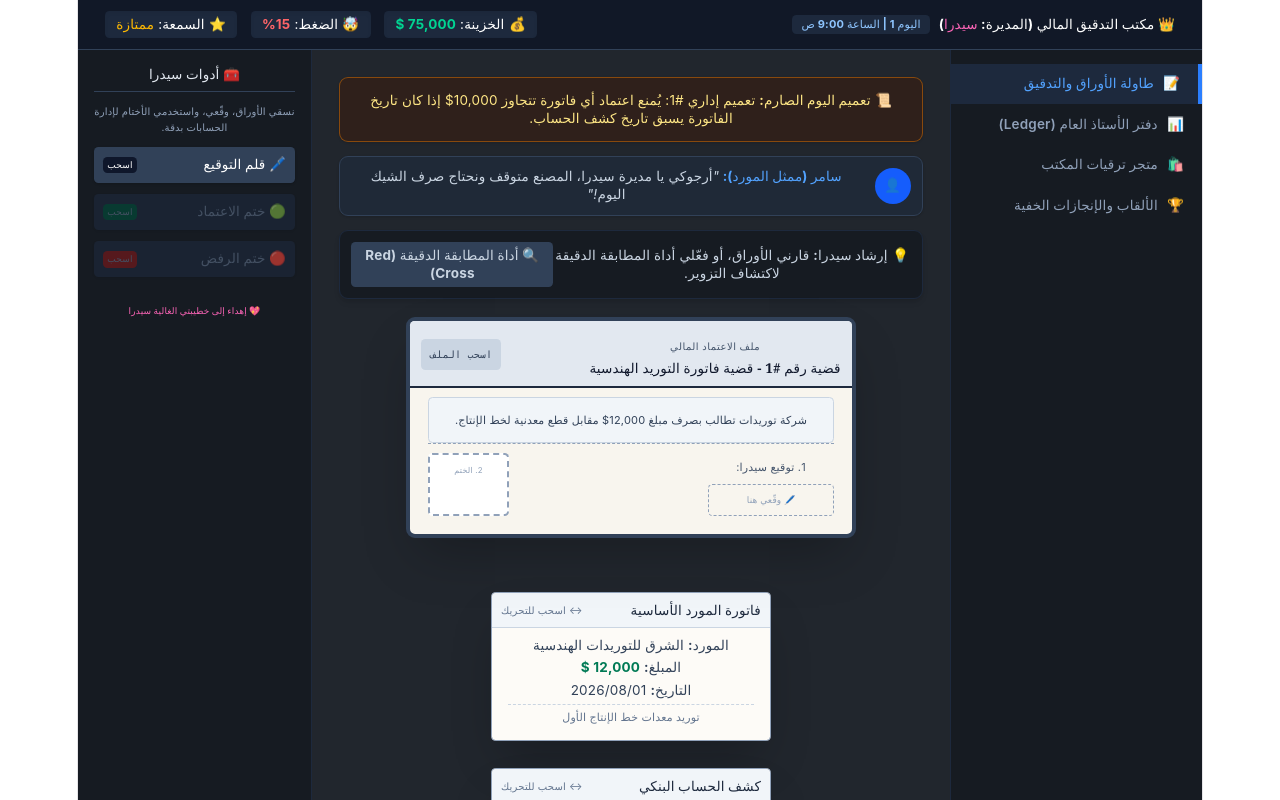
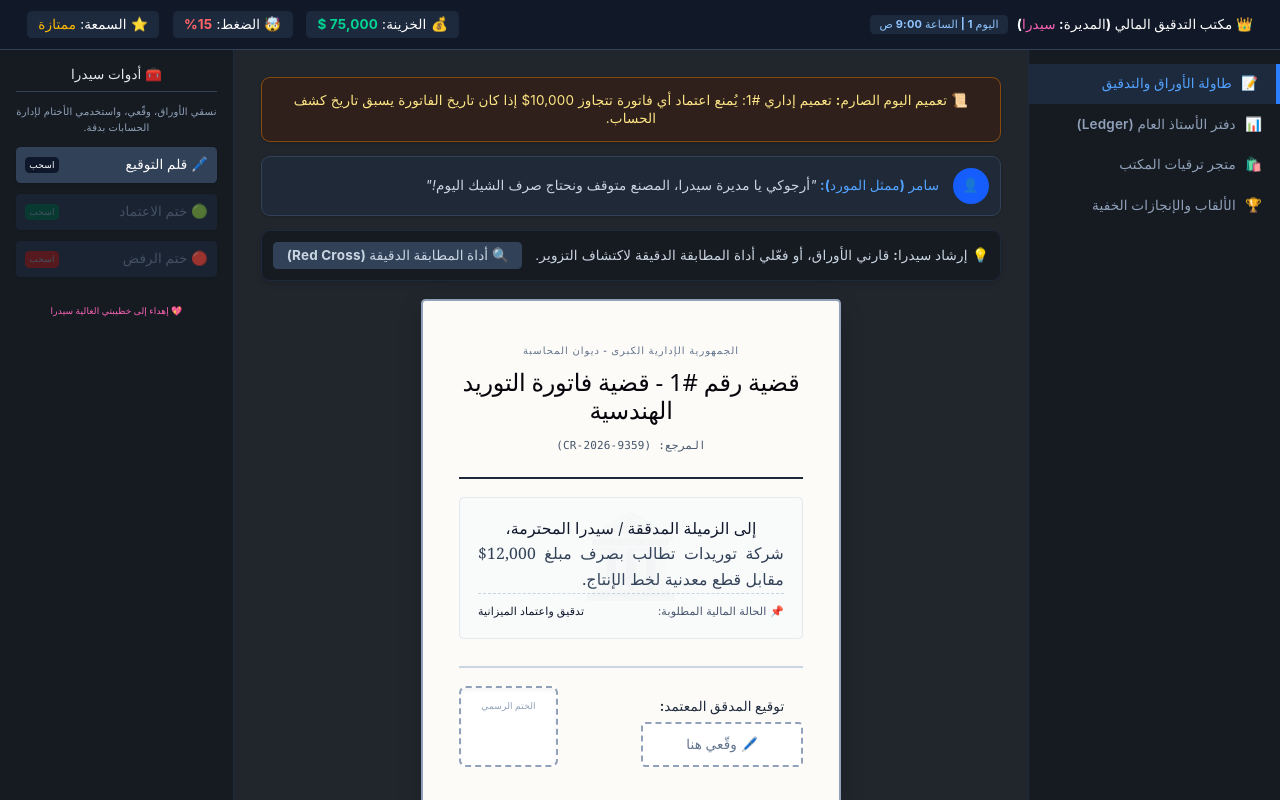
Before and after one commit to Mehooo99/sidra-audit-game, a React (Vite) app: page / in a window 1280 px wide. Built offline with nearby package versions, Linux system fonts and the light colour scheme.

Commit message:
fix bugs new

```diff
--- a/index.html
+++ b/index.html
@@ -3,7 +3,7 @@
   <head>
     <meta charset="UTF-8" />
     <link rel="icon" type="image/svg+xml" href="/favicon.svg" />
-    <meta name="viewport" content="width=device-width, initial-scale=1.0" />
+    <meta name="viewport" content="width=device-width, initial-scale=1.0, maximum-scale=1.0, user-scalable=no" />
     <title>audit-game</title>
   </head>
   <body>
--- a/src/App.jsx
+++ b/src/App.jsx
@@ -51,6 +51,7 @@ const [achievements, setAchievements] = useState(() => {
     return saved ? JSON.parse(saved) : 0;
   });
 const [activeLoveMessage, setActiveLoveMessage] = useState(null);
+const [draggingId, setDraggingId] = useState(null);
   // توليد السيناريو الحالي ديناميكياً عبر المحرك
   const scenario = generateCityScenario(currentScenarioIndex);
 
@@ -131,33 +132,104 @@ const [activeLoveMessage, setActiveLoveMessage] = useState(null);
     zIndicesSet(prev => ({ ...prev, [id]: maxZRef.current }));
   };
 
-  const handleMouseDown = (e, id) => {
+  // const handleMouseDown = (e, id) => {
+  //   if (highlightMode) return;
+  //   e.stopPropagation();
+  //   bringToFront(id);
+  //   draggingItemRef.current = id;
+  //   const element = e.currentTarget;
+  //   const rect = element.getBoundingClientRect();
+  //   const parentRect = element.parentElement.getBoundingClientRect();
+
+  //   setPositions(prev => ({
+  //     ...prev,
+  //     [id]: { x: rect.left - parentRect.left, y: rect.top - parentRect.top }
+  //   }));
+  //   dragOffsetRef.current = { x: e.clientX - rect.left, y: e.clientY - rect.top };
+  // };
+
+  // const handleMouseMove = (e) => {
+  //   if (!draggingItemRef.current) return;
+  //   const id = draggingItemRef.current;
+  //   const parentRect = e.currentTarget.getBoundingClientRect();
+  //   setPositions(prev => ({
+  //     ...prev,
+  //     [id]: { x: e.clientX - parentRect.left - dragOffsetRef.current.x, y: e.clientY - parentRect.top - dragOffsetRef.current.y }
+  //   }));
+  // };
+
+  // const handleMouseUp = () => { draggingItemRef.current = null; };
+
+ const handlePointerDown = (e, id) => {
     if (highlightMode) return;
+
+    // 🛑 منع السحب نهائياً إذا كانت فواتير العائلة أو نافذة الحب أو نهاية اللعبة ظاهرة
+    if (activeFamilyBill || gameOverReason || activeLoveMessage) {
+      return;
+    }
+
+    if (e.target.tagName === 'BUTTON' || e.target.closest('button')) {
+      return;
+    }
+
     e.stopPropagation();
     bringToFront(id);
     draggingItemRef.current = id;
+    setDraggingId(id);
+
+    const clientX = e.clientX ?? (e.touches ? e.touches[0].clientX : 0);
+    const clientY = e.clientY ?? (e.touches ? e.touches[0].clientY : 0);
+
     const element = e.currentTarget;
+    const parentContainer = document.querySelector('main');
+    if (!parentContainer) return;
+
     const rect = element.getBoundingClientRect();
-    const parentRect = element.parentElement.getBoundingClientRect();
+    const parentRect = parentContainer.getBoundingClientRect();
 
+    if (!positions[id]) {
       setPositions(prev => ({
         ...prev,
         [id]: { x: rect.left - parentRect.left, y: rect.top - parentRect.top }
       }));
-    dragOffsetRef.current = { x: e.clientX - rect.left, y: e.clientY - rect.top };
+    }
+
+    dragOffsetRef.current = { x: clientX - rect.left, y: clientY - rect.top };
+
+    if (element.setPointerCapture) {
+      element.setPointerCapture(e.pointerId);
+    }
   };
-
-  const handleMouseMove = (e) => {
+  const handlePointerMove = (e) => {
     if (!draggingItemRef.current) return;
     const id = draggingItemRef.current;
-    const parentRect = e.currentTarget.getBoundingClientRect();
+
+    const clientX = e.clientX ?? (e.touches ? e.touches[0].clientX : 0);
+    const clientY = e.clientY ?? (e.touches ? e.touches[0].clientY : 0);
+
+    const parentContainer = document.querySelector('main');
+    if (!parentContainer) return;
+    const parentRect = parentContainer.getBoundingClientRect();
+
+    // تحديث الموقع بسلاسة فائقة مع حركة الإصبع أو الماوس
     setPositions(prev => ({
       ...prev,
-      [id]: { x: e.clientX - parentRect.left - dragOffsetRef.current.x, y: e.clientY - parentRect.top - dragOffsetRef.current.y }
+      [id]: {
+        x: clientX - parentRect.left - dragOffsetRef.current.x,
+        y: clientY - parentRect.top - dragOffsetRef.current.y
+      }
     }));
   };
 
-  const handleMouseUp = () => { draggingItemRef.current = null; };
+  const handlePointerUp = (e) => {
+  if (draggingItemRef.current && e.target.releasePointerCapture) {
+    try {
+      e.target.releasePointerCapture(e.pointerId);
+    } catch (err) {}
+  }
+  draggingItemRef.current = null;
+  setDraggingId(null); // <-- تصفير الحالة هنا
+};
 
   const signDocument = () => {
     if (!isSigned) {
@@ -346,23 +418,27 @@ const [activeLoveMessage, setActiveLoveMessage] = useState(null);
       <Header gameState={gameState} />
 
       {gameOverReason && (
+        <div className="fixed inset-0 z-300 flex items-center justify-center bg-black/70">
           <GameOverModal reason={gameOverReason} resetGame={resetGame} />
+        </div>
       )}
 
       {activeFamilyBill && (
+        <div className="fixed inset-0 z-300 flex items-center justify-center bg-black/70">
           <FamilyBillsModal
             bill={activeFamilyBill}
             payBill={handlePayFamilyBill}
             skipBill={handleSkipFamilyBill}
           />
+        </div>
       )}
 
       <div className="flex flex-1 overflow-hidden">
         <Sidebar currentTab={currentTab} setCurrentTab={setCurrentTab} />
 
         <main
-          onMouseMove={handleMouseMove}
-          onMouseUp={handleMouseUp}
+          onMouseMove={handlePointerMove}
+          onMouseUp={handlePointerUp}
           className="flex-1 relative overflow-auto bg-[#21262d] flex flex-col items-center justify-start p-6"
         >
           {currentTab === 'audit' && (
@@ -370,13 +446,16 @@ const [activeLoveMessage, setActiveLoveMessage] = useState(null);
               scenario={scenario}
               positions={positions}
               zIndices={zIndices}
-              handleMouseDown={handleMouseDown}
+              handleMouseDown={handlePointerDown}
               handleDragOver={(e) => e.preventDefault()}
               handleDropOnMainFolder={(e) => {
                 e.preventDefault();
                 const toolType = e.dataTransfer.getData('text/plain');
                 if (toolType === 'approve' || toolType === 'reject') applyStampDecision(toolType);
               }}
+              handleMouseMove={handlePointerMove}
+              handleMouseUp={handlePointerUp}
+              draggingId={draggingId}
               signDocument={signDocument}
               isSigned={isSigned}
               appliedStamp={appliedStamp}
@@ -403,10 +482,12 @@ const [activeLoveMessage, setActiveLoveMessage] = useState(null);
           />
         )}
         {activeLoveMessage && (
+  <div className="fixed inset-0 z-300 flex items-center justify-center bg-black/70">
           <LoveSurpriseModal
             message={activeLoveMessage}
             onClose={() => setActiveLoveMessage(null)}
           />
+        </div>
 )}
       </div>
     </div>
--- a/src/components/AuditTable.jsx
+++ b/src/components/AuditTable.jsx
@@ -7,6 +7,9 @@ export default function AuditTable({
   handleMouseDown,
   handleDragOver,
   handleDropOnMainFolder,
+  handleMouseMove,
+  handleMouseUp,
+  draggingId,
   signDocument,
   isSigned,
   appliedStamp,
@@ -54,70 +57,96 @@ export default function AuditTable({
 
           return (
             <div
-              onMouseDown={(e) => handleMouseDown(e, 'mainFolder')}
+              onPointerDown={(e) => handleMouseDown(e, 'mainFolder')}
+              onPointerMove={handleMouseMove}
+              onPointerUp={handleMouseUp}
               onDragOver={handleDragOver}
               onDrop={handleDropOnMainFolder}
               style={{
                 position: folderPos ? 'absolute' : 'relative',
                 left: folderPos?.x,
                 top: folderPos?.y,
-                zIndex: folderZ
+                zIndex: folderZ,
+                touchAction: 'none',
+                transform: draggingId === 'mainFolder' ? 'rotate(-1deg) scale(1.02)' : 'rotate(0deg)',
+                transition: draggingId === 'mainFolder' ? 'none' : 'transform 0.2s ease-out'
               }}
-              className="w-[450px] bg-[#f8f5ee] text-slate-900 p-4 rounded-lg shadow-2xl border-4 border-slate-700 font-serif cursor-grab active:cursor-grabbing"
+              className="w-[380px] sm:w-[420px] bg-[#fdfbf7] text-slate-900 p-6 sm:p-8 rounded-sm shadow-[0_10px_25px_rgba(0,0,0,0.2)] border-2 border-slate-400 font-serif relative overflow-hidden cursor-grab active:cursor-grabbing"
             >
-              <div className="border-b-2 border-slate-800 pb-2 mb-2 flex justify-between items-center bg-slate-200 -mx-4 -mt-4 p-2.5 rounded-t">
-                <div>
-                  <h4 className="text-[10px] font-bold uppercase tracking-wider text-slate-600">ملف الاعتماد المالي</h4>
-                  <h3 className="text-xs font-black text-slate-900">{scenario.title}</h3>
-                </div>
-                <span className="text-[10px] font-mono bg-slate-300 text-slate-700 px-2 py-0.5 rounded">اسحب الملف</span>
+              {/* علامة مائية خلفية للورقة الرسمية */}
+              <div className="absolute inset-0 flex items-center justify-center opacity-[0.03] pointer-events-none select-none text-7xl font-black">
+                🏛️
               </div>
 
-              <p className="text-[11px] font-sans text-slate-700 mb-3 bg-slate-100 p-2 rounded border border-slate-300 mt-2">
-                {scenario.description}
-              </p>
+              {/* ترويسة الخطاب الرسمي */}
+              <div className="text-center border-b-2 border-slate-800 pb-4 mb-4">
+                <div className="text-[10px] font-bold text-slate-500 tracking-widest uppercase mb-1">الجمهورية الإدارية الكبرى - ديوان المحاسبة</div>
+                <h2 className="text-base sm:text-lg font-black text-slate-900 tracking-tight">{scenario.title}</h2>
+                <div className="text-[11px] font-mono text-slate-600 mt-1">المرجع: (CR-2026-{Math.floor(Math.random() * 9000 + 1000)})</div>
+              </div>
 
-              <div className="flex justify-between items-end pt-2 border-t border-dashed border-slate-400 font-sans">
-                <div className="text-[11px] text-slate-600">
-                  <div>1. توقيع سيدرا:</div>
+              {/* نص الخطاب الرسمي الموجه للمدقق */}
+              <div className="text-xs sm:text-sm font-serif text-slate-800 space-y-3 leading-relaxed mb-6 bg-slate-50/70 p-4 rounded border border-slate-200">
+                <p className="font-bold text-slate-900">إلى الزميلة المدققة / سيدرا المحترمة،</p>
+                <p className="text-slate-700 text-justify">
+                  {scenario.description}
+                </p>
+                <div className="pt-2 border-t border-dashed border-slate-300 text-[11px] text-slate-600 flex justify-between items-center font-sans">
+                  <span>📌 الحالة المالية المطلوبة:</span>
+                  <span className="font-bold text-slate-900">تدقيق واعتماد الميزانية</span>
+                </div>
+              </div>
+
+              {/* قسم التوقيع والختم الرسمي الواقعي */}
+              <div className="flex justify-between items-end pt-4 border-t-2 border-slate-300 font-sans">
+                <div className="text-xs text-slate-700">
+                  <div className="font-bold mb-1.5 text-slate-800">توقيع المدقق المعتمد:</div>
                   <div
                     onClick={(e) => { e.stopPropagation(); signDocument(); }}
-                    className={`mt-1 h-7 w-28 border border-dashed rounded flex items-center justify-center cursor-pointer transition ${isSigned ? 'border-pink-600 bg-pink-50' : 'border-slate-400 hover:border-slate-600'}`}
+                    className={`h-10 w-32 sm:w-36 border-2 border-dashed rounded flex items-center justify-center cursor-pointer transition ${isSigned ? 'border-pink-600 bg-pink-50/90 shadow-sm' : 'border-slate-400 hover:border-slate-600 bg-white'}`}
                   >
                     {isSigned ? (
-                      <span className="font-['Caveat',cursive] text-pink-900 text-xs font-bold rotate-[-2deg]">
+                      <span className="font-['Caveat',cursive] text-pink-900 text-base font-bold rotate-[-2deg]">
                         سيدرا المحاسبة ✔
                       </span>
                     ) : (
-                      <span className="text-slate-400 text-[9px]">🖊️ وقّعي هنا</span>
+                      <span className="text-slate-500 text-xs font-semibold">🖊️ وقّعي هنا</span>
                     )}
                   </div>
                 </div>
 
-                <div className="relative h-14 w-18 border-2 border-dashed border-slate-400 rounded flex items-center justify-center bg-white">
-                  <span className="absolute text-[8px] text-slate-400 top-0.5">2. الختم</span>
+                <div className="relative h-18 w-22 border-2 border-dashed border-slate-400 rounded-md flex items-center justify-center bg-white shadow-inner">
+                  <span className="absolute text-[9px] text-slate-400 top-1 font-bold">الختم الرسمي</span>
                   {appliedStamp === 'approve' && (
-                    <div className="absolute border-2 border-emerald-600 text-emerald-600 font-black p-1 rounded rotate-[-8deg] tracking-widest text-center shadow bg-emerald-50 text-[9px] font-sans">
+                    <div className="absolute border-4 border-emerald-600 text-emerald-600 font-black p-1.5 rounded rotate-[-8deg] tracking-widest text-center shadow-md bg-emerald-50 text-[10px] font-sans">
                       معتمد ✅
                     </div>
                   )}
                   {appliedStamp === 'reject' && (
-                    <div className="absolute border-2 border-red-600 text-red-600 font-black p-1 rounded rotate-[8deg] tracking-widest text-center shadow bg-red-50 text-[9px] font-sans">
+                    <div className="absolute border-4 border-red-600 text-red-600 font-black p-1.5 rounded rotate-[8deg] tracking-widest text-center shadow-md bg-red-50 text-[10px] font-sans">
                       مرفوض ❌
                     </div>
                   )}
                 </div>
               </div>
 
-              {feedback && (
-                <div className="mt-3 p-2.5 bg-slate-900 text-slate-100 rounded text-xs leading-relaxed font-sans shadow-inner">
+             {feedback && (
+                <div className="mt-5 p-3.5 bg-slate-900 text-slate-100 rounded-md text-xs leading-relaxed font-sans shadow-inner relative z-30">
                   <div className="font-bold text-amber-400 mb-1">نتيجة تدقيق سيدرا:</div>
                   {feedback}
                   <button
-                    onClick={nextScenario}
-                    className="mt-2 w-full py-1.5 bg-blue-600 hover:bg-blue-700 text-white font-bold rounded text-xs transition cursor-pointer"
+                    onPointerUp={(e) => {
+                      e.stopPropagation();
+                      nextScenario();
+                    }}
+                    onClick={(e) => {
+                      e.stopPropagation();
+                      nextScenario();
+                    }}
+                    className="mt-3 w-full py-3 bg-blue-600 hover:bg-blue-700 active:bg-blue-800 text-white font-bold rounded text-xs transition cursor-pointer shadow flex items-center justify-center gap-2"
                   >
-                    الانتقال للقضية التالية ➡️
+                    <span>الانتقال للقضية التالية</span>
+                    <span>➡️</span>
                   </button>
                 </div>
               )}
@@ -134,7 +163,9 @@ export default function AuditTable({
             return (
               <div
                 key={doc.id}
-                onMouseDown={(e) => handleMouseDown(e, doc.id)}
+                onPointerDown={(e) => handleMouseDown(e, doc.id)}
+                onPointerMove={handleMouseMove}
+                onPointerUp={handleMouseUp}
                 onClick={(e) => {
                   e.stopPropagation();
                   if (highlightMode) {
@@ -145,52 +176,92 @@ export default function AuditTable({
                   position: pos ? 'absolute' : 'relative',
                   left: pos?.x,
                   top: pos?.y,
-                  zIndex: currentZ
+                  zIndex: currentZ,
+                  touchAction: 'none',
+                  transform: draggingId === doc.id ? 'rotate(-2deg) scale(1.02)' : 'rotate(0deg)',
+                  transition: draggingId === doc.id ? 'none' : 'transform 0.2s ease-out'
                 }}
-                className={`w-[280px] bg-[#fdfbf7] text-slate-900 p-3.5 rounded shadow-2xl border transition-all ${
-                  highlightMode
-                    ? 'border-red-600 ring-4 ring-red-400/50 cursor-pointer bg-red-50/30'
-                    : 'border-slate-400 cursor-grab active:cursor-grabbing'
-                } font-serif`}
+                className={`w-[320px] bg-[#fefdfa] text-slate-900 p-5 rounded-sm shadow-[0_8px_20px_rgba(0,0,0,0.18)] border-2 border-slate-300
+                  ${highlightMode ? 'border-red-500 ring-4 ring-red-300/60 bg-red-50/40 cursor-pointer' : 'cursor-grab active:cursor-grabbing hover:shadow-[0_12px_25px_rgba(0,0,0,0.25)]'}
+                  font-serif relative overflow-hidden`}
               >
-                <div className="border-b border-slate-300 pb-1.5 mb-2 flex justify-between items-center font-sans text-xs bg-slate-100 -mx-3.5 -mt-3.5 p-2 rounded-t">
-                  <span className="font-bold text-slate-800">{doc.title}</span>
-                  <span className="text-[10px] text-slate-500">
-                    {highlightMode ? '🎯 اضغطي هنا لكشف التناقض' : '↔ اسحب للتحريك'}
+                {/* ترويسة الورقة الرسمية */}
+                <div className="border-b-2 border-slate-800 pb-2 mb-3 flex justify-between items-center bg-slate-100/95 -mx-5 -mt-5 p-3.5 rounded-t-sm">
+                  <div className="flex items-center gap-2">
+                    <span className="text-sm">🏛️</span>
+                    <div>
+                      <div className="text-[8px] font-bold text-slate-500 tracking-widest uppercase">الجمهورية الإدارية</div>
+                      <span className="font-black text-slate-900 text-xs">{doc.title}</span>
+                    </div>
+                  </div>
+                  <span className="text-[9px] font-mono bg-slate-200 text-slate-700 px-2 py-0.5 rounded border border-slate-300">
+                    {highlightMode ? '🎯 اضغطي لاكتشاف الخطأ' : '📄 مستند رسمي'}
                   </span>
                 </div>
 
+                {/* محتوى الفاتورة أو المستند */}
                 {doc.type === 'invoice' && (
-                  <div className="text-xs font-sans space-y-1 text-slate-700 pointer-events-none">
-                    <div><strong>المورد:</strong> {doc.data.vendor}</div>
-                    <div><strong>المبلغ:</strong> <span className="text-emerald-700 font-bold">{doc.data.amount}</span></div>
-                    <div><strong>التاريخ:</strong> {doc.data.date}</div>
-                    <div className="text-[11px] text-slate-500 pt-1 border-t border-dashed border-slate-300">{doc.data.notes}</div>
+                  <div className="text-xs font-sans space-y-2 text-slate-800 pointer-events-none">
+                    <div className="flex justify-between border-b border-dashed border-slate-200 pb-1">
+                      <span className="text-slate-500">جهة التوريد:</span>
+                      <span className="font-bold">{doc.data.vendor}</span>
+                    </div>
+                    <div className="flex justify-between border-b border-dashed border-slate-200 pb-1">
+                      <span className="text-slate-500">القيمة المستحقة:</span>
+                      <span className="text-emerald-700 font-extrabold text-sm">{doc.data.amount}</span>
+                    </div>
+                    <div className="flex justify-between border-b border-dashed border-slate-200 pb-1">
+                      <span className="text-slate-500">تاريخ الإصدار:</span>
+                      <span className="font-mono">{doc.data.date}</span>
+                    </div>
+                    <div className="bg-amber-50/80 p-2.5 rounded border border-amber-200/60 text-[11px] text-slate-700 mt-2">
+                      <strong className="text-amber-900 block mb-0.5">ملاحظات الفاتورة:</strong>
+                      {doc.data.notes}
+                    </div>
                     {upgrades.uvLight && (
-                      <div className="mt-2 p-1.5 bg-purple-100 border border-purple-400 text-purple-900 rounded text-[10px]">
-                        🔍 فحص UV: الختم الضريبي يبدو أصلياً.
+                      <div className="mt-2 p-2 bg-purple-50 border border-purple-300 text-purple-900 rounded text-[10px] flex items-center gap-1.5">
+                        <span>🔍</span> فحص الأشعة فوق البنفسجية: الختم الضريبي يبدو أصلياً وموثقاً.
                       </div>
                     )}
                   </div>
                 )}
 
                 {doc.type === 'bank' && (
-                  <div className="text-xs font-sans space-y-1 text-slate-700 pointer-events-none">
-                    <div><strong>الحساب:</strong> {doc.data.accountName}</div>
-                    <div><strong>رقم:</strong> <span className="font-mono text-[11px]">{doc.data.accountNo}</span></div>
-                    <div className="text-[11px] text-slate-700 bg-amber-50 p-1.5 rounded border border-amber-200 mt-1">
-                      <strong>الحركة:</strong> {doc.data.recentTx}
+                  <div className="text-xs font-sans space-y-2 text-slate-800 pointer-events-none">
+                    <div className="flex justify-between border-b border-dashed border-slate-200 pb-1">
+                      <span className="text-slate-500">اسم الحساب:</span>
+                      <span className="font-bold">{doc.data.accountName}</span>
+                    </div>
+                    <div className="flex justify-between border-b border-dashed border-slate-200 pb-1">
+                      <span className="text-slate-500">رقم الحساب:</span>
+                      <span className="font-mono text-xs">{doc.data.accountNo}</span>
+                    </div>
+                    <div className="bg-blue-50/80 p-2.5 rounded border border-blue-200/60 text-[11px] text-slate-700 mt-2">
+                      <strong className="text-blue-900 block mb-0.5">آخر حركة مسجلة:</strong>
+                      {doc.data.recentTx}
                     </div>
                   </div>
                 )}
 
                 {doc.type === 'idCard' && (
-                  <div className="text-xs font-sans space-y-1 text-slate-700 pointer-events-none">
-                    <div><strong>الاسم:</strong> {doc.data.name}</div>
-                    <div><strong>الهوية:</strong> <span className="font-mono text-[11px]">{doc.data.idNumber}</span></div>
-                    <div className="text-slate-800 font-bold mt-1">{doc.data.status}</div>
+                  <div className="text-xs font-sans space-y-2 text-slate-800 pointer-events-none">
+                    <div className="flex items-center gap-3 bg-slate-50 p-2.5 rounded border border-slate-200">
+                      <div className="w-10 h-10 bg-slate-200 rounded flex items-center justify-center text-lg">👤</div>
+                      <div>
+                        <div className="font-bold text-slate-900">{doc.data.name}</div>
+                        <div className="font-mono text-[10px] text-slate-500">الرقم: {doc.data.idNumber}</div>
+                      </div>
+                    </div>
+                    <div className="bg-emerald-50/80 p-2 rounded border border-emerald-200 text-[11px] text-emerald-900 font-bold text-center">
+                      {doc.data.status}
+                    </div>
                   </div>
                 )}
+
+                {/* ختم خلفي خفيف يضفي طابعاً حكومياً أصلياً */}
+                <div className="absolute bottom-2 left-2 opacity-10 pointer-events-none font-black text-xl rotate-[-15deg] text-slate-900 border-2 border-slate-900 px-1.5 py-0.5 rounded">
+                  مستند معتمد
+                </div>
               </div>
             );
           })}
--- a/src/index.css
+++ b/src/index.css
@@ -57,15 +57,16 @@ body {
 }
 
 #root {
-  width: 1126px;
-  max-width: 100%;
+  width: 100%;             /* بدلاً من 1126px الثابتة */
+  max-width: 100vw;        /* لتملأ عرض الشاشة بالكامل */
+  min-height: 100svh;
   margin: 0 auto;
   text-align: center;
-  border-inline: 1px solid var(--border);
-  min-height: 100svh;
+  border-inline: none;     /* إزالة الحدود الجانبية المزعجة على الموبايل */
   display: flex;
   flex-direction: column;
   box-sizing: border-box;
+  overflow-x: hidden;      /* لمنع أي تمرير أفقي مزعج */
 }
 
 h1,
@@ -111,3 +112,19 @@ code {
   padding: 4px 8px;
   background: var(--code-bg);
 }
+@media (max-height: 600px) and (orientation: landscape) {
+  body {
+    font-size: 14px; /* تصغير حجم الخط قليلاً ليناسب الارتفاع القصير للموبايل بالعرض */
+  }
+
+  /* تقليص الهوامش الكبيرة لتناسب ارتفاع الشاشة الأفقي */
+  h1 {
+    font-size: 24px !important;
+    margin: 10px 0 !important;
+  }
+
+  /* جعل الأزرار والعناصر المرنة تتوزع بشكل مريح أفقياً */
+  .game-container, div {
+    box-sizing: border-box;
+  }
+}
```
Lines whose indentation alone changed are shown as unchanged.
